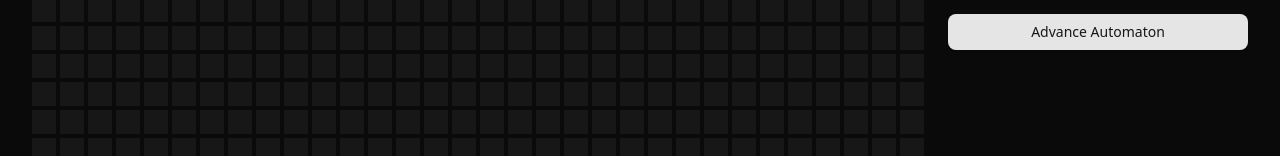
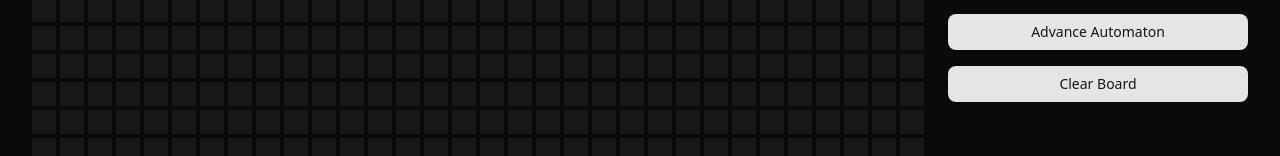
Before and after one commit to joao-vitor-prudente/celular_automata, a React (Vite) app: page / in a window 1280 px wide. Shown: the part 306-462 px from the top of the page. Built offline with nearby package versions, Linux system fonts and the light colour scheme.

Commit message:
feat: add clear board button

```diff
--- a/src/app.tsx
+++ b/src/app.tsx
@@ -27,9 +27,8 @@ export function App() {
         {...form}
         automaton={automaton}
         isRunning={isRunning}
-        onAdvanceAutomaton={() => {
-          board.advance();
-        }}
+        onAdvanceAutomaton={board.advance}
+        onClear={board.clear}
         onToggleAutomaton={() => {
           setIsRunning((prev) => !prev);
         }}
--- a/src/components/board/use-board.ts
+++ b/src/components/board/use-board.ts
@@ -13,10 +13,9 @@ import {
 } from "@/lib/extensions";
 
 export interface UseBoard<TState extends string> {
-  advance(): void;
-
-  set(i: number, j: number, value: TState): void;
-
+  readonly advance: () => void;
+  readonly clear: () => void;
+  readonly set: (i: number, j: number, value: TState) => void;
   readonly state: ImmutableMatrix<TState>;
 }
 
@@ -64,6 +63,10 @@ export function useBoard<TState extends string>(
     });
   }
 
+  function clear(): void {
+    setState(matrixFill(automaton.baseState, size));
+  }
+
   function set(i: number, j: number, value: TState): void {
     setState((prev) => {
       const curr = matrixCopy(prev);
@@ -72,5 +75,5 @@ export function useBoard<TState extends string>(
     });
   }
 
-  return { advance, set, state };
+  return { advance, clear, set, state };
 }
--- a/src/components/simulation-form/index.tsx
+++ b/src/components/simulation-form/index.tsx
@@ -25,6 +25,7 @@ interface SimulationProps extends UseSimulationForm {
   readonly automaton: Automaton<string>;
   readonly isRunning: boolean;
   readonly onAdvanceAutomaton: () => void;
+  readonly onClear: () => void;
   readonly onToggleAutomaton: () => void;
 }
 
@@ -93,15 +94,14 @@ export function SimulationForm(props: SimulationProps) {
           )}
         />
       </Form>
-      <Button onClick={props.onToggleAutomaton} type="button">
+      <Button onClick={props.onToggleAutomaton}>
         {props.isRunning ? "Stop Automaton" : "Start Automaton"}
       </Button>
-      <Button
-        disabled={props.isRunning}
-        onClick={props.onAdvanceAutomaton}
-        type="button"
-      >
+      <Button disabled={props.isRunning} onClick={props.onAdvanceAutomaton}>
         Advance Automaton
+      </Button>
+      <Button disabled={props.isRunning} onClick={props.onClear}>
+        Clear Board
       </Button>
     </section>
   );
```
